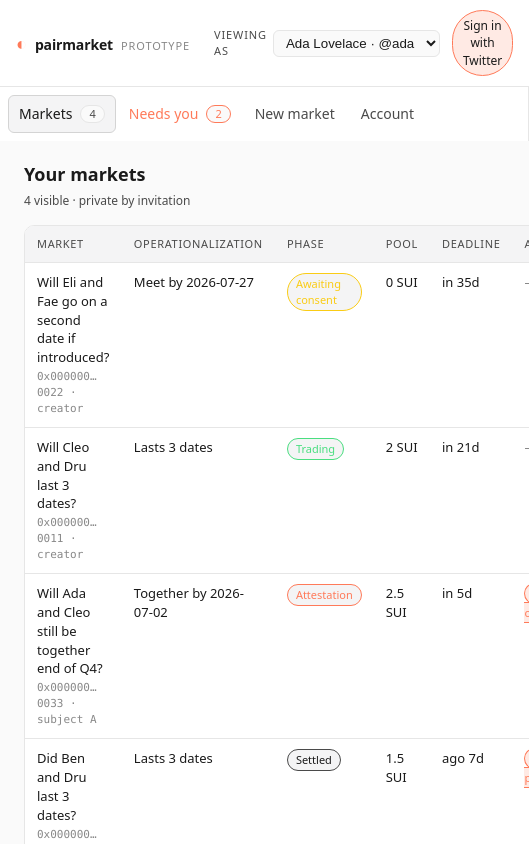
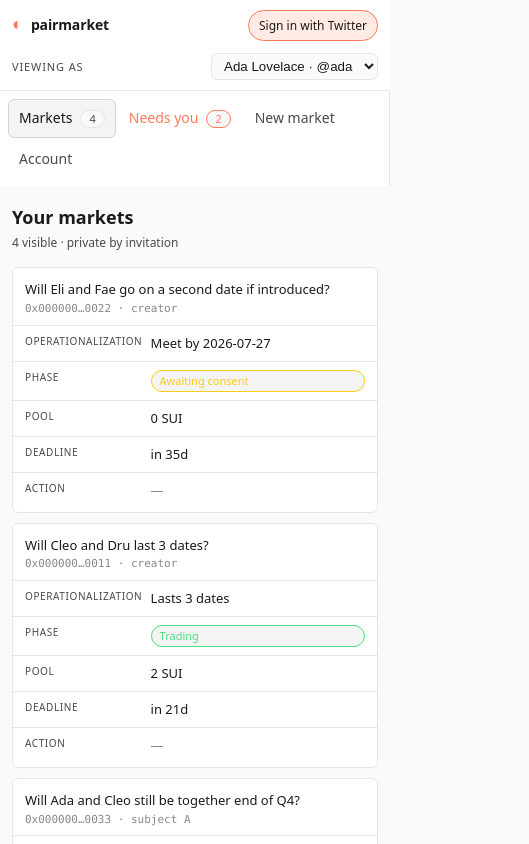
Before and after one commit to tedks/pairmarket, a React (Vite) app in the folder apps/web/: page / in a window 390 px wide. Shown: the top 844 px of the page, 529 px wide, since content can reach past the window. Built offline with nearby package versions, Linux system fonts and the light colour scheme.

Commit message:
web: fix mobile prototype layout

```diff
--- a/apps/web/src/components/MarketList.tsx
+++ b/apps/web/src/components/MarketList.tsx
@@ -83,7 +83,7 @@ function MarketRow({
         if (e.key === "Enter" || e.key === " ") onOpen();
       }}
     >
-      <td>
+      <td data-label="Market">
         <div className="market-title-cell">
           <span className="market-title">{market.content.title}</span>
           <span className="market-sub">
@@ -91,15 +91,19 @@ function MarketRow({
           </span>
         </div>
       </td>
-      <td>{operationalizationLabel(market.operationalization)}</td>
-      <td>
+      <td data-label="Operationalization">
+        {operationalizationLabel(market.operationalization)}
+      </td>
+      <td data-label="Phase">
         <span className={`phase-chip phase-${market.phase}`}>
           {phaseLabel(market.phase)}
         </span>
       </td>
-      <td>{formatSui(payoutPool(market))}</td>
-      <td>{formatDuration(state.nowMs, market.resolutionDeadlineMs)}</td>
-      <td>
+      <td data-label="Pool">{formatSui(payoutPool(market))}</td>
+      <td data-label="Deadline">
+        {formatDuration(state.nowMs, market.resolutionDeadlineMs)}
+      </td>
+      <td data-label="Action">
         {action ? (
           <span className="action-chip">{action}</span>
         ) : (
--- a/apps/web/src/styles.css
+++ b/apps/web/src/styles.css
@@ -51,6 +51,7 @@ body {
   font-family: var(--sans);
   font-size: 14px;
   line-height: 1.45;
+  overflow-x: hidden;
   -webkit-font-smoothing: antialiased;
 }
 
@@ -210,16 +211,51 @@ button {
 }
 
 @media (max-width: 720px) {
+  .app-header {
+    align-items: flex-start;
+    flex-wrap: wrap;
+    padding: 10px 12px;
+  }
+  .brand {
+    min-width: 0;
+    flex: 1 1 150px;
+  }
+  .brand-tag {
+    display: none;
+  }
+  .header-spacer {
+    display: none;
+  }
+  .viewer-switcher {
+    order: 3;
+    width: 100%;
+    justify-content: space-between;
+  }
+  .viewer-switcher select {
+    min-width: 0;
+    max-width: 210px;
+  }
+  .custody-pill {
+    max-width: calc(100vw - 24px);
+    white-space: nowrap;
+  }
   .app-body {
     grid-template-columns: 1fr;
   }
   .app-sidebar {
     flex-direction: row;
-    overflow: auto;
+    flex-wrap: wrap;
+    overflow: visible;
     padding: 8px;
   }
   .sidebar-spacer {
     flex: none;
+  }
+  .sidebar-item {
+    flex: 0 0 auto;
+  }
+  .app-main {
+    padding: 18px 12px;
   }
 }
 
@@ -295,6 +331,69 @@ button {
   text-align: center;
   color: var(--fg-dim);
   padding: 24px;
+}
+
+@media (max-width: 720px) {
+  .market-table,
+  .market-table tbody,
+  .market-table tr,
+  .market-table td {
+    display: block;
+    width: 100%;
+  }
+  .market-table {
+    border: none;
+    background: transparent;
+    border-radius: 0;
+  }
+  .market-table thead {
+    display: none;
+  }
+  .market-table tbody {
+    display: grid;
+    gap: 10px;
+  }
+  .market-row {
+    border: 1px solid var(--border);
+    border-radius: var(--radius);
+    background: var(--bg-elev);
+    overflow: hidden;
+  }
+  .market-table tbody tr:last-child td,
+  .market-table td {
+    border-bottom: 1px solid var(--border);
+  }
+  .market-table td {
+    display: grid;
+    grid-template-columns: minmax(88px, 34%) minmax(0, 1fr);
+    gap: 10px;
+    padding: 8px 12px;
+    font-size: 13px;
+  }
+  .market-table td::before {
+    content: attr(data-label);
+    color: var(--fg-dim);
+    font-size: 10px;
+    font-weight: 500;
+    letter-spacing: 0.06em;
+    text-transform: uppercase;
+  }
+  .market-table td:first-child {
+    grid-template-columns: 1fr;
+    padding-top: 12px;
+  }
+  .market-table td:first-child::before {
+    display: none;
+  }
+  .market-table td:last-child {
+    border-bottom: none;
+    padding-bottom: 12px;
+  }
+  .market-table-empty {
+    border: 1px solid var(--border);
+    border-radius: var(--radius);
+    background: var(--bg-elev);
+  }
 }
 
 .phase-chip {
```
